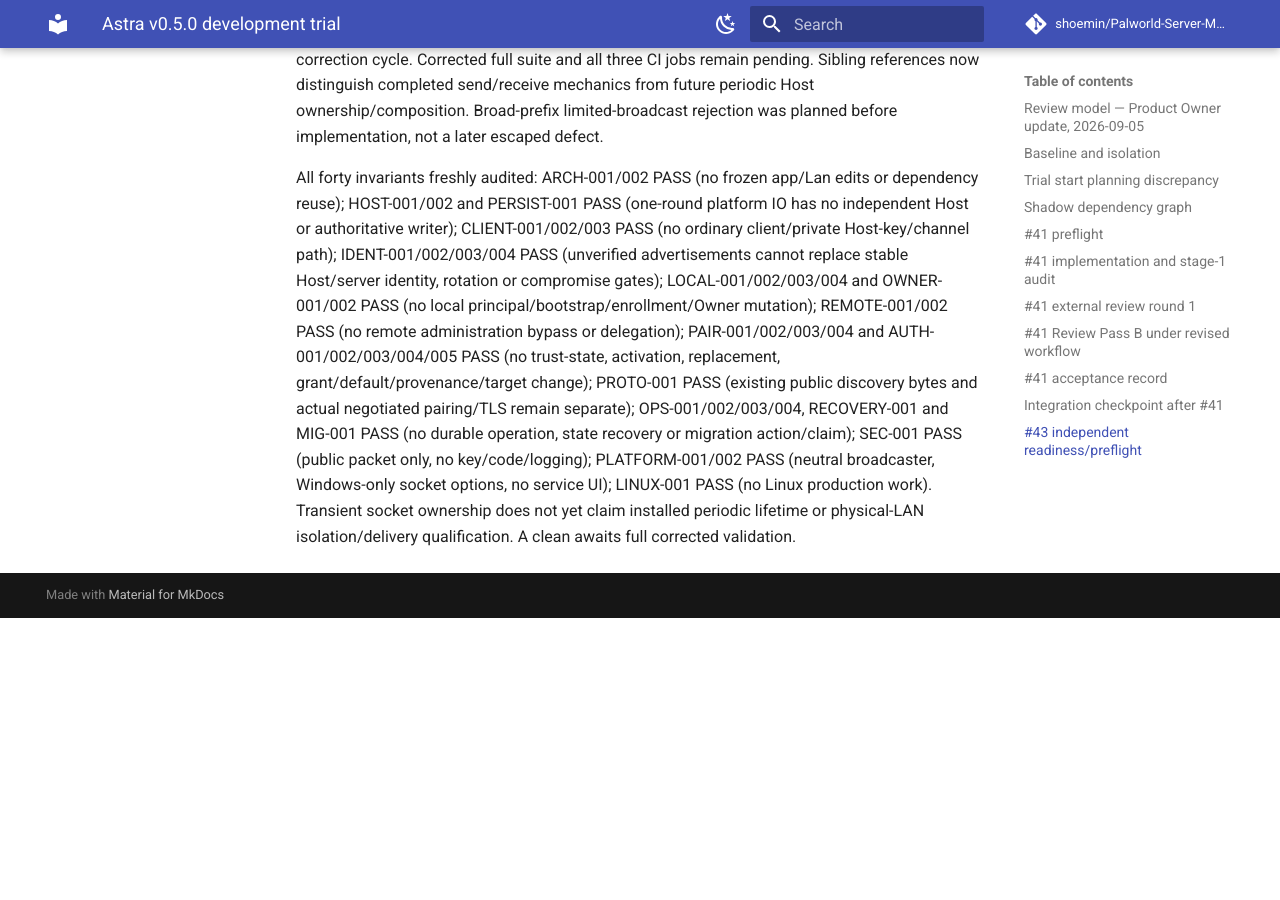
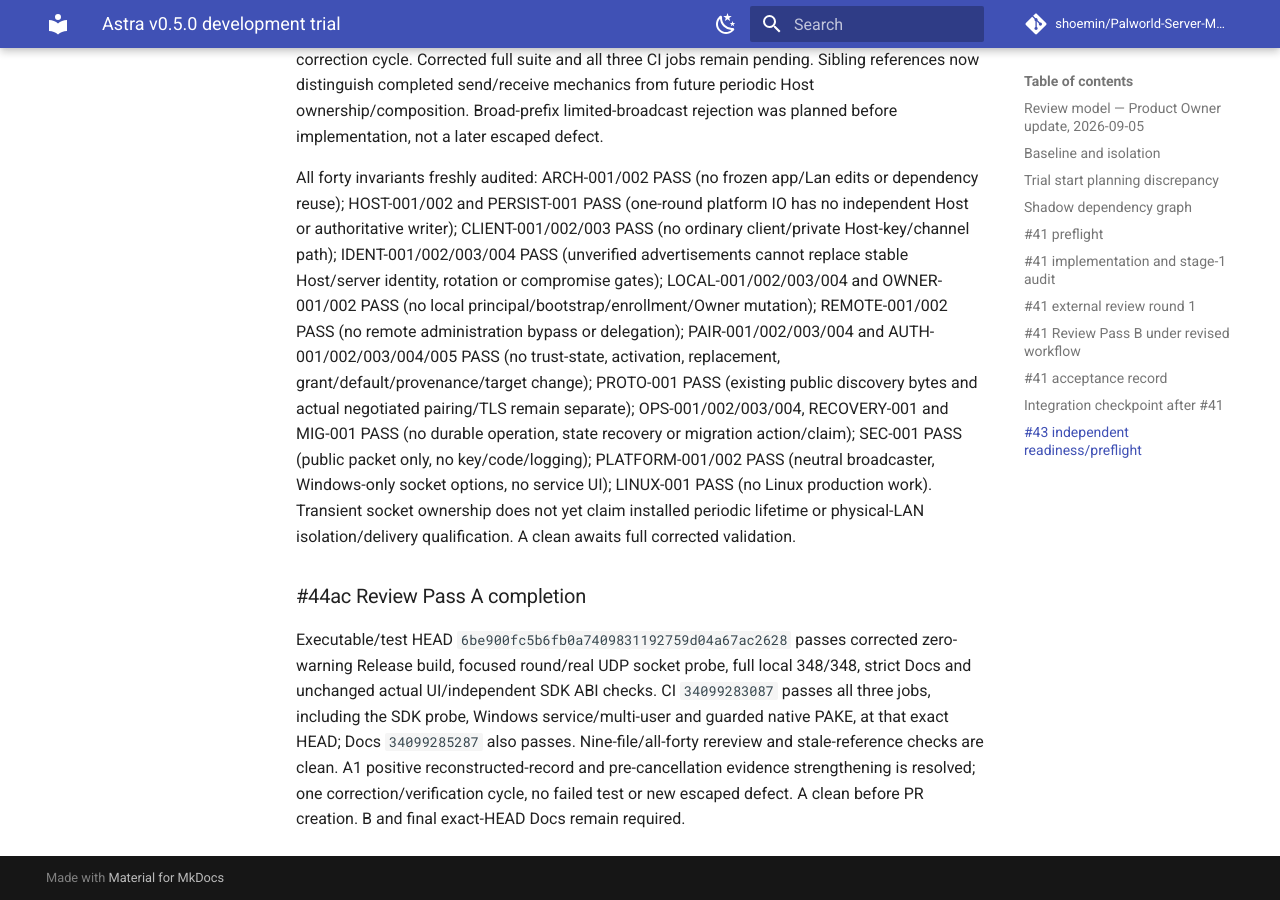
Before and after one commit to shoemin/Palworld-Server-Manager, an MkDocs documentation site: the page built from docs/experiments/astra-v0.5.0-trial.md, in a window 1280 px wide and 900 px high, scrolled down 228114 px. Built offline with MkDocs 1.6.1 and Material for MkDocs 9.7.7, drawn with Linux system fonts in a browser that asks for light colours; comment, search, counter and statistics services are not loaded; before the commit the page ends 228732 px from its top, so only the background shows below that; part of the change alters nothing that is shown.

```diff
--- a/docs/experiments/astra-v0.5.0-trial.md
+++ b/docs/experiments/astra-v0.5.0-trial.md
@@ -2470,3 +2470,8 @@ All nine files were inspected, including every new seam, socket/round implementa
 Initial zero-warning build, focused real loopback/socket probe, full 348/348, actual UI, independent SDK ABI and strict Docs PASS. A1 strengthens the positive freshness oracle: native reads reconstruct link records, whereas the initial fake reread reused the same object. The fixture now reconstructs independent equal records for duplicate/freshness acceptance, and adds pre-cancelled-round refusal before native observation or socket creation. Corrected build and focused probe PASS. No production algorithm correction or failed test; one review/evidence correction cycle. Corrected full suite and all three CI jobs remain pending. Sibling references now distinguish completed send/receive mechanics from future periodic Host ownership/composition. Broad-prefix limited-broadcast rejection was planned before implementation, not a later escaped defect.
 
 All forty invariants freshly audited: ARCH-001/002 PASS (no frozen app/Lan edits or dependency reuse); HOST-001/002 and PERSIST-001 PASS (one-round platform IO has no independent Host or authoritative writer); CLIENT-001/002/003 PASS (no ordinary client/private Host-key/channel path); IDENT-001/002/003/004 PASS (unverified advertisements cannot replace stable Host/server identity, rotation or compromise gates); LOCAL-001/002/003/004 and OWNER-001/002 PASS (no local principal/bootstrap/enrollment/Owner mutation); REMOTE-001/002 PASS (no remote administration bypass or delegation); PAIR-001/002/003/004 and AUTH-001/002/003/004/005 PASS (no trust-state, activation, replacement, grant/default/provenance/target change); PROTO-001 PASS (existing public discovery bytes and actual negotiated pairing/TLS remain separate); OPS-001/002/003/004, RECOVERY-001 and MIG-001 PASS (no durable operation, state recovery or migration action/claim); SEC-001 PASS (public packet only, no key/code/logging); PLATFORM-001/002 PASS (neutral broadcaster, Windows-only socket options, no service UI); LINUX-001 PASS (no Linux production work). Transient socket ownership does not yet claim installed periodic lifetime or physical-LAN isolation/delivery qualification. A clean awaits full corrected validation.
+
+
+### #44ac Review Pass A completion
+
+Executable/test HEAD `6be900fc5b6fb0a7409831192759d04a67ac2628` passes corrected zero-warning Release build, focused round/real UDP socket probe, full local 348/348, strict Docs and unchanged actual UI/independent SDK ABI checks. CI `34099283087` passes all three jobs, including the SDK probe, Windows service/multi-user and guarded native PAKE, at that exact HEAD; Docs `34099285287` also passes. Nine-file/all-forty rereview and stale-reference checks are clean. A1 positive reconstructed-record and pre-cancellation evidence strengthening is resolved; one correction/verification cycle, no failed test or new escaped defect. A clean before PR creation. B and final exact-HEAD Docs remain required.
```
